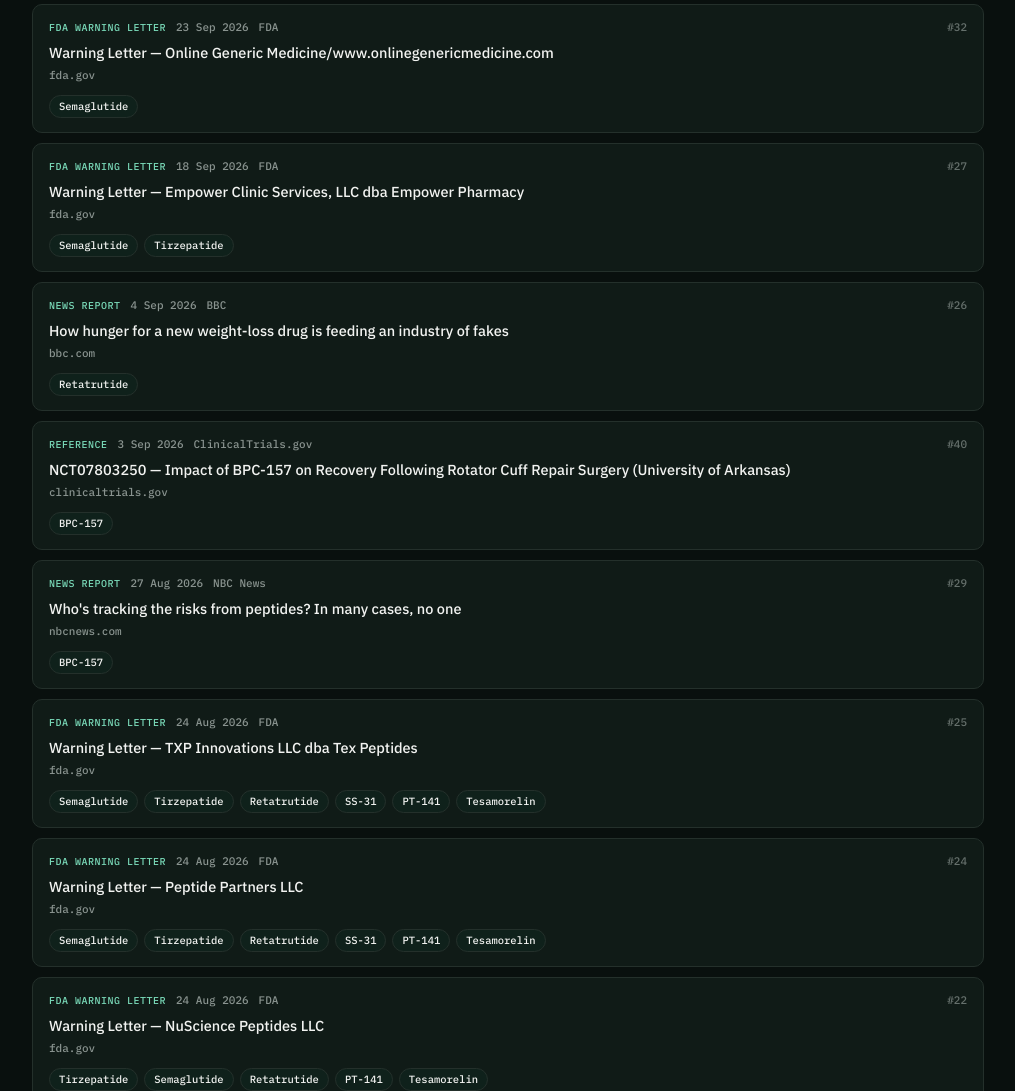
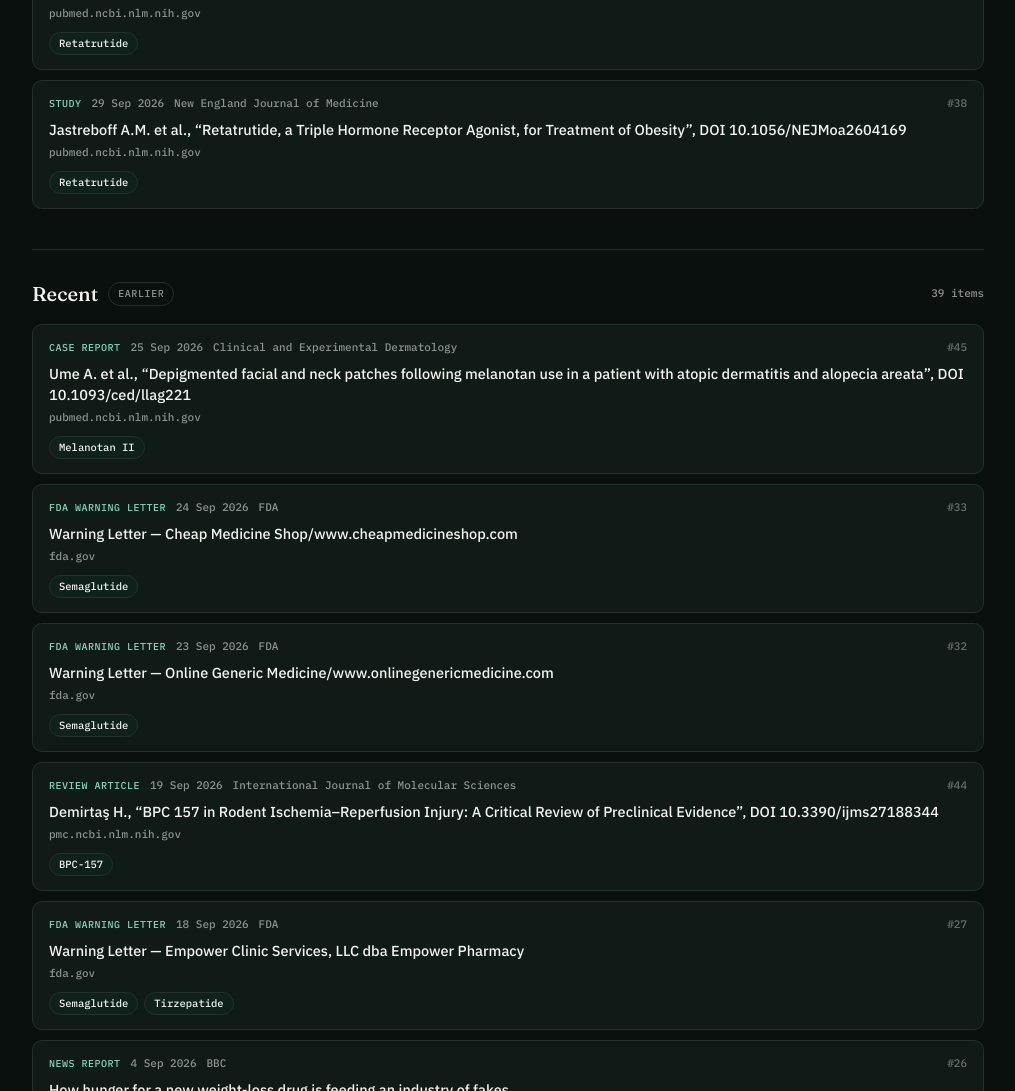
Before and after one commit to spamjackiechan-afk/jack, a plain HTML site: page testing.html in a window 1280 px wide. Shown: the part 1020-2111 px from the top of the page, without its empty margins (132-1147 px from the left). Drawn offline with Linux system fonts and the light colour scheme.

Commit message:
Testing & Quality: add 5 references (2026-10-12)
Append peer-reviewed and journal sources for Retatrutide (Lancet TRIUMPH-2,
JAMA, BMJ Case Reports), BPC-157 (IJMS), and Melanotan II (CED).

```diff
--- a/testing.html
+++ b/testing.html
@@ -215,6 +215,11 @@
   { n: 38, type: 'Study',               publisher: 'New England Journal of Medicine', title: 'Jastreboff A.M. et al., “Retatrutide, a Triple Hormone Receptor Agonist, for Treatment of Obesity”, DOI 10.1056/NEJMoa2604169', date: '2026-09-29', url: 'https://pubmed.ncbi.nlm.nih.gov/42814954/', tags: ['Retatrutide'], tier: null, tone: '' },
   { n: 39, type: 'Review article',      publisher: 'Acta Orthopaedica Belgica', title: 'Poolton J.T. et al., “Human evidence for BPC-157 in orthopaedic and regenerative medicine: a systematic review of efficacy and safety”, DOI 10.52628/92.3.15837', date: '2026-10-08', url: 'http://www.actaorthopaedica.be/archive/volume-92/autumn/review-article/human-evidence-for-bpc-157-in-orthopaedic-and-regenerative-medicine-a-systematic-review-of/', tags: ['BPC-157'], tier: null, tone: '' },
   { n: 40, type: 'Reference',           publisher: 'ClinicalTrials.gov', title: 'NCT07803250 — Impact of BPC-157 on Recovery Following Rotator Cuff Repair Surgery (University of Arkansas)', date: '2026-09-03', url: 'https://clinicaltrials.gov/study/NCT07803250', tags: ['BPC-157'], tier: null, tone: '' },
+  { n: 41, type: 'Study',               publisher: 'The Lancet', title: 'Bellido V. et al., “Retatrutide in adults with obesity and type 2 diabetes (TRIUMPH-2): a double-blind, parallel-group, randomised, placebo-controlled, phase 3 trial”, DOI 10.1016/S0140-6736(26)01861-1', date: '2026-10-10', url: 'https://pubmed.ncbi.nlm.nih.gov/42810372/', tags: ['Retatrutide'], tier: null, tone: '' },
+  { n: 42, type: 'News report',         publisher: 'JAMA', title: 'Unapproved GLP-1 Drugs Retatrutide and Zenagamtide Sold Online Are No Bargain', date: '2026-10-09', url: 'https://pubmed.ncbi.nlm.nih.gov/42853576/', tags: ['Retatrutide'], tier: null, tone: '' },
+  { n: 43, type: 'Case report',         publisher: 'BMJ Case Reports', title: 'Buzzi R.M. et al., “Emerging risks of health optimisation: refractory nausea associated with peptide injections reported to contain retatrutide”, DOI 10.1136/bcr-2026-276106', date: '2026-10-07', url: 'https://pubmed.ncbi.nlm.nih.gov/42843917/', tags: ['Retatrutide'], tier: null, tone: '' },
+  { n: 44, type: 'Review article',      publisher: 'International Journal of Molecular Sciences', title: 'Demirtaş H., “BPC 157 in Rodent Ischemia–Reperfusion Injury: A Critical Review of Preclinical Evidence”, DOI 10.3390/ijms27188344', date: '2026-09-19', url: 'https://pmc.ncbi.nlm.nih.gov/articles/PMC13607336/', tags: ['BPC-157'], tier: null, tone: '' },
+  { n: 45, type: 'Case report',         publisher: 'Clinical and Experimental Dermatology', title: 'Ume A. et al., “Depigmented facial and neck patches following melanotan use in a patient with atopic dermatitis and alopecia areata”, DOI 10.1093/ced/llag221', date: '2026-09-25', url: 'https://pubmed.ncbi.nlm.nih.gov/42212476/', tags: ['Melanotan II'], tier: null, tone: '' },
 ];
 
 const LATEST_DAYS = 14;
```
